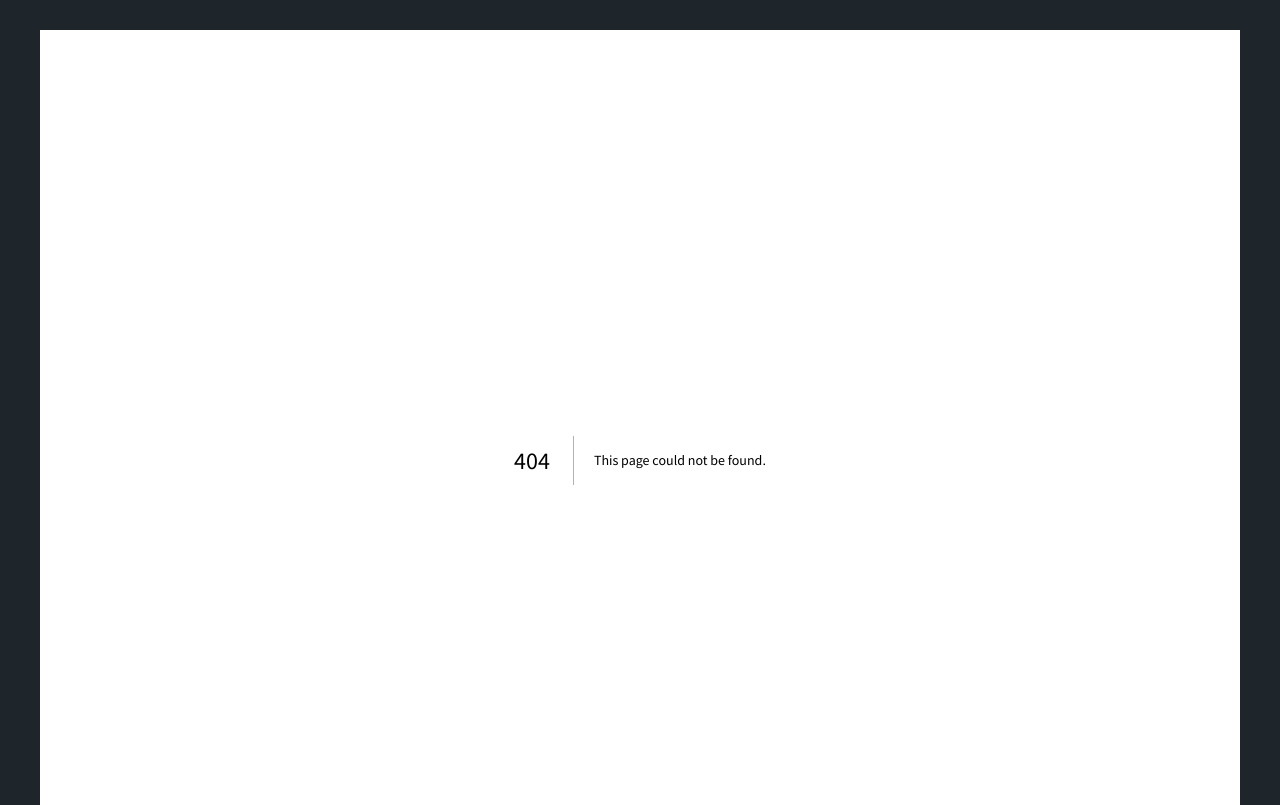
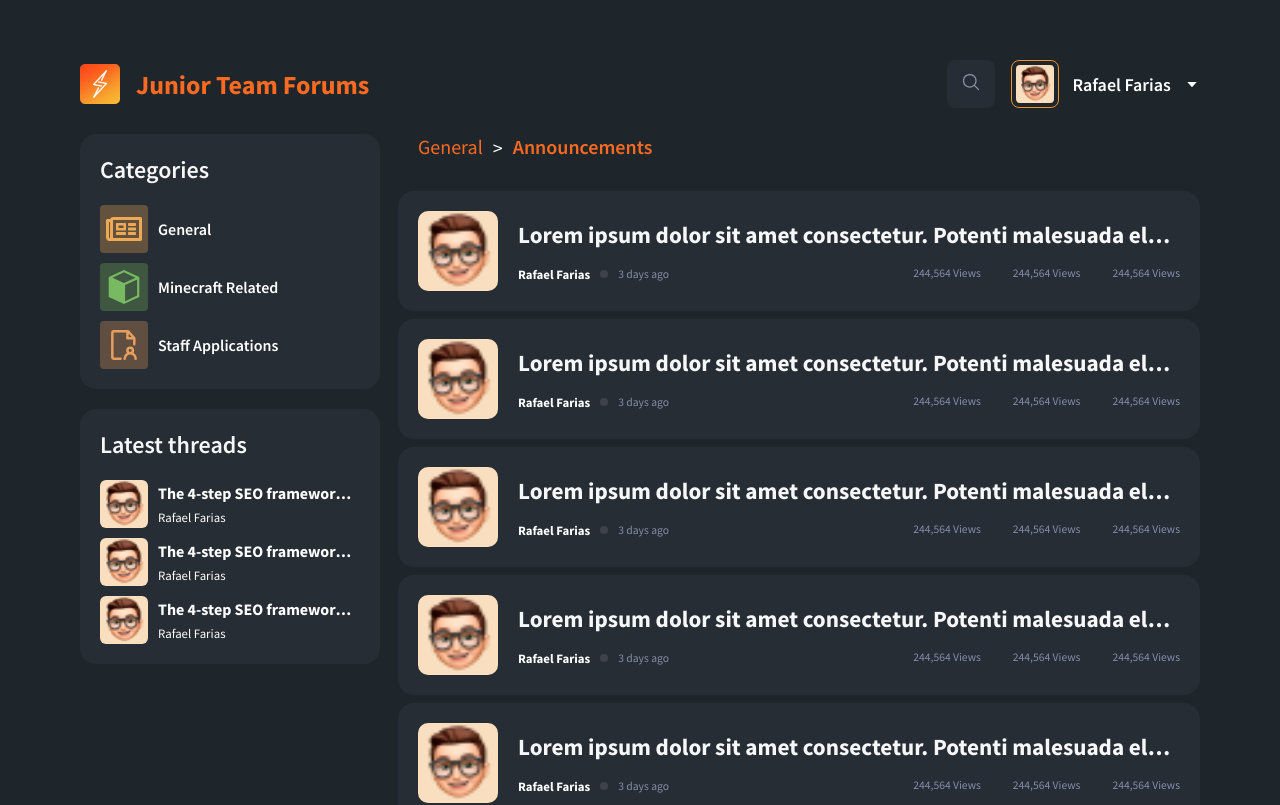
Before and after one commit to TheRafaelFarias/senior-team-application-forum, a Next.js app: page /1/1 in a window 1280 px wide. Before the commit this address had no page. Shown: the top 805 px of the page. Built offline with nearby package versions, Linux system fonts and the light colour scheme.

Commit message:
feat: create dynamic page specific to a topic inside a category

```diff
--- /dev/null
+++ b/src/pages/[categoryId]/[topicId]/index.tsx
@@ -0,0 +1,46 @@
+import { BreadcrumbItem } from "@/components/breadcrumb/styles";
+import Navbar from "@/components/navbar";
+import Sidebar from "@/components/sidebar";
+import ThreadPreview from "@/components/threadPreview";
+import { Div } from "@/styles/globals";
+import Head from "next/head";
+import React from "react";
+
+const TopicInformations: React.FC = () => {
+  return (
+    <>
+      <Head>
+        <title>Announcements Topic - Junior Team Forums</title>
+        <meta name="viewport" content="width=device-width, initial-scale=1" />
+        <link rel="icon" href="/favicon.ico" />
+      </Head>
+
+      <Div flexDirection="column" gapY={1.625}>
+        <Navbar />
+        <Div flexDirection="row" gapX={1.125}>
+          <Sidebar />
+          <Div
+            flexDirection="column"
+            gapY={2}
+            style={{ overflow: "hidden", width: "100%" }}
+          >
+            <Div flexDirection="row" style={{ marginLeft: 20 }}>
+              <BreadcrumbItem>General</BreadcrumbItem>
+              <BreadcrumbItem active>Announcements</BreadcrumbItem>
+            </Div>
+            <Div flexDirection="column" gapY={0.5}>
+              <ThreadPreview />
+              <ThreadPreview />
+              <ThreadPreview />
+              <ThreadPreview />
+              <ThreadPreview />
+              <ThreadPreview />
+            </Div>
+          </Div>
+        </Div>
+      </Div>
+    </>
+  );
+};
+
+export default TopicInformations;
```
